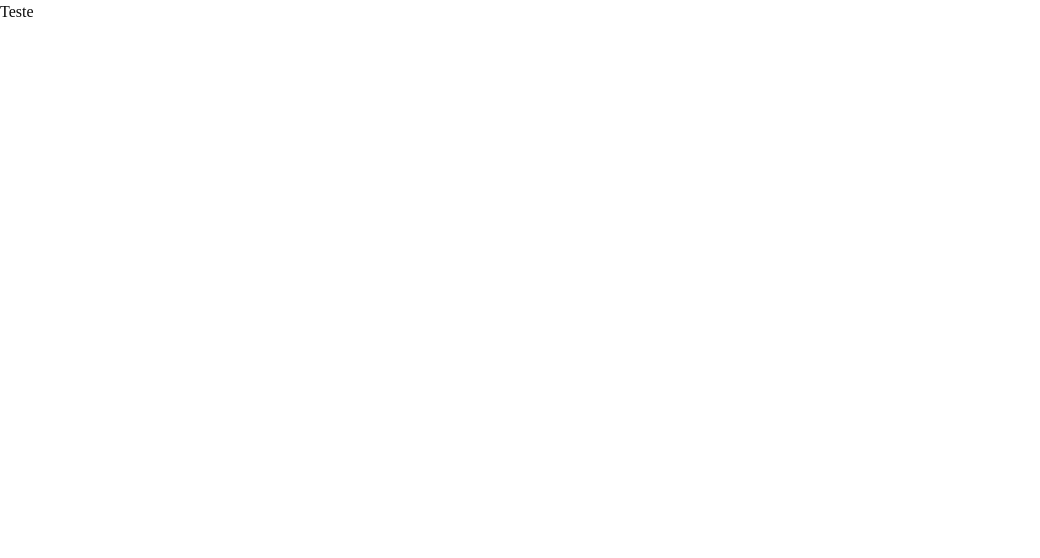
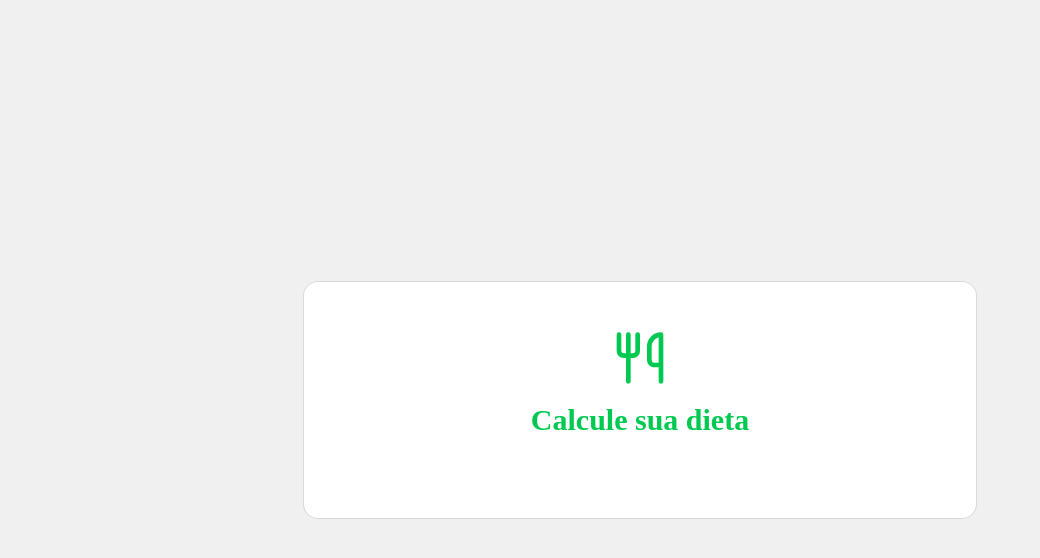
Before and after one commit to MatheusRw/Projeto-Agente-App-Dieta-FrontEnd, a Next.js app in the folder web/: page / in a window 1280 px wide. Shown: the top 558 px of the page, without its empty margins (0-1040 px from the left). Built offline with nearby package versions, Linux system fonts and the light colour scheme.

Commit message:
Criando parte do front

```diff
--- /dev/null
+++ b/web/app/_components/diet-form.tsx
@@ -0,0 +1,36 @@
+import { Card } from '@/components/ui/card';
+import { Utensils } from 'lucide-react';
+import { z } from 'zod';
+
+const dietSchema = z.object({
+    nome: z.string().min(2, "O nome é obrigatório"),
+    idade: z.number().positive(),
+    peso_kg: z.number().positive(),
+    altura_cm: z.number().positive(),
+    sexo: z.enum(["masculino", "feminino"], { message: "Selecione o sexo" }),
+    nivel_atividade: z.enum(["sedentário", "2x_semana", "4x_semana"], { message: "Selecione o nível de atividade" }),
+    objetivo: z.enum(["perder_peso", "hipertrofia", "manter_massa_muscular"], { message: "Selecione o objetivo" }),
+});
+
+type DietSchemaFormData = z.infer<typeof dietSchema>;
+
+interface DietFormProps {
+    onSubmit: (data: DietSchemaFormData) => void;
+}
+
+export function DietForm({ onSubmit }: DietFormProps) {
+    return (
+        <div className='min-h-screen flex items-center justify-center p-4'>
+            <Card className='w-full max-w-2xl border-0'>
+                <div className='p-8'>
+                    <div className='text-center mb-8'>
+                        <div className='flex items-center justify-center mb-4 mx-auto'>
+                            <Utensils className='w-14 h-14 text-green-500'  />
+                        </div>
+                        <h1 className='text-3xl font-bold mt-4 text-green-500 mb-2'>Calcule sua dieta</h1>
+                    </div>
+                </div>
+            </Card>
+        </div>
+    );
+}
--- a/web/app/globals.css
+++ b/web/app/globals.css
@@ -128,3 +128,8 @@
     @apply font-sans;
   }
 }
+
+body{
+
+  background-color: #f0f0f0 ;
+}
--- a/web/app/page.tsx
+++ b/web/app/page.tsx
@@ -1,7 +1,8 @@
 import Image from "next/image";
+import { DietForm } from "./_components/diet-form";
 
 export default function Home() {
   return (
-    <h1>Teste</h1>
+    <DietForm onSubmit={() => {}} />
   );
 }
--- /dev/null
+++ b/web/components/ui/card.tsx
@@ -0,0 +1,103 @@
+import * as React from "react"
+
+import { cn } from "@/lib/utils"
+
+function Card({
+  className,
+  size = "default",
+  ...props
+}: React.ComponentProps<"div"> & { size?: "default" | "sm" }) {
+  return (
+    <div
+      data-slot="card"
+      data-size={size}
+      className={cn(
+        "group/card flex flex-col gap-4 overflow-hidden rounded-xl bg-card py-4 text-sm text-card-foreground ring-1 ring-foreground/10 has-data-[slot=card-footer]:pb-0 has-[>img:first-child]:pt-0 data-[size=sm]:gap-3 data-[size=sm]:py-3 data-[size=sm]:has-data-[slot=card-footer]:pb-0 *:[img:first-child]:rounded-t-xl *:[img:last-child]:rounded-b-xl",
+        className
+      )}
+      {...props}
+    />
+  )
+}
+
+function CardHeader({ className, ...props }: React.ComponentProps<"div">) {
+  return (
+    <div
+      data-slot="card-header"
+      className={cn(
+        "group/card-header @container/card-header grid auto-rows-min items-start gap-1 rounded-t-xl px-4 group-data-[size=sm]/card:px-3 has-data-[slot=card-action]:grid-cols-[1fr_auto] has-data-[slot=card-description]:grid-rows-[auto_auto] [.border-b]:pb-4 group-data-[size=sm]/card:[.border-b]:pb-3",
+        className
+      )}
+      {...props}
+    />
+  )
+}
+
+function CardTitle({ className, ...props }: React.ComponentProps<"div">) {
+  return (
+    <div
+      data-slot="card-title"
+      className={cn(
+        "font-heading text-base leading-snug font-medium group-data-[size=sm]/card:text-sm",
+        className
+      )}
+      {...props}
+    />
+  )
+}
+
+function CardDescription({ className, ...props }: React.ComponentProps<"div">) {
+  return (
+    <div
+      data-slot="card-description"
+      className={cn("text-sm text-muted-foreground", className)}
+      {...props}
+    />
+  )
+}
+
+function CardAction({ className, ...props }: React.ComponentProps<"div">) {
+  return (
+    <div
+      data-slot="card-action"
+      className={cn(
+        "col-start-2 row-span-2 row-start-1 self-start justify-self-end",
+        className
+      )}
+      {...props}
+    />
+  )
+}
+
+function CardContent({ className, ...props }: React.ComponentProps<"div">) {
+  return (
+    <div
+      data-slot="card-content"
+      className={cn("px-4 group-data-[size=sm]/card:px-3", className)}
+      {...props}
+    />
+  )
+}
+
+function CardFooter({ className, ...props }: React.ComponentProps<"div">) {
+  return (
+    <div
+      data-slot="card-footer"
+      className={cn(
+        "flex items-center rounded-b-xl border-t bg-muted/50 p-4 group-data-[size=sm]/card:p-3",
+        className
+      )}
+      {...props}
+    />
+  )
+}
+
+export {
+  Card,
+  CardHeader,
+  CardFooter,
+  CardTitle,
+  CardAction,
+  CardDescription,
+  CardContent,
+}
```
